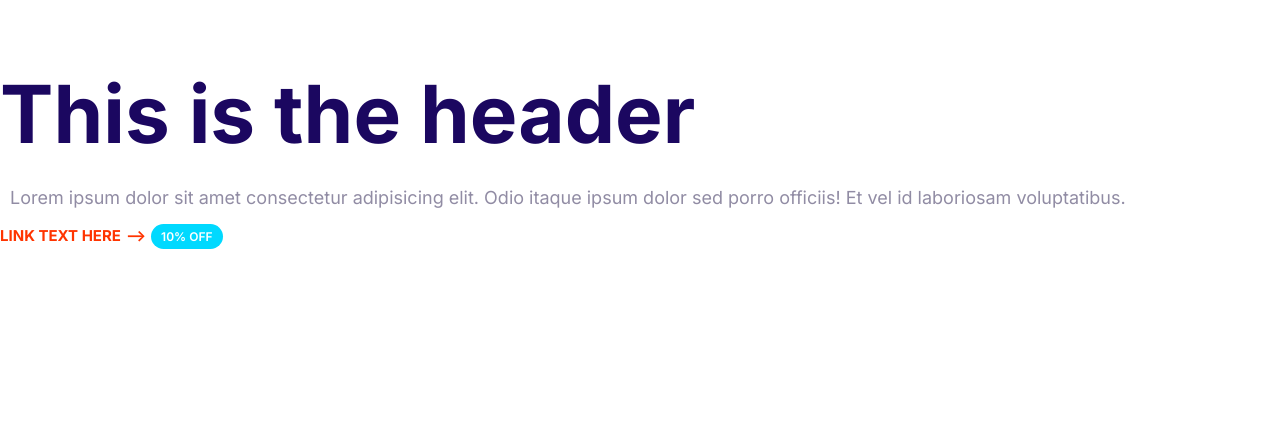
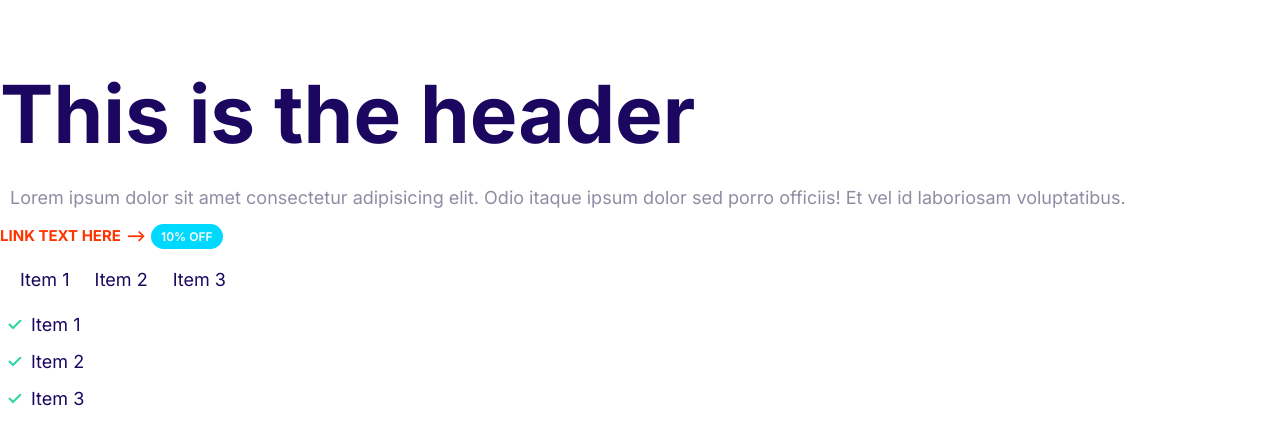
Before and after one commit to amirahadi06/Moshify-Project, a plain HTML site: page index.html in a window 1280 px wide. Drawn offline with Linux system fonts and the light colour scheme.

Commit message:
Define Lists

```diff
--- a/css/stylesheet.css
+++ b/css/stylesheet.css
@@ -122,3 +122,32 @@ a {
     font-size: 1.2rem;
   }
 }
+
+/* ------------------Lists------------------------- */
+.list {
+  list-style: none;
+  padding-left: 0;
+  color: var(--color-heading);
+}
+
+.list--horizontal .list__item {
+  display: inline-block;
+  margin-left: 2rem;
+}
+
+.list--vertical {
+  list-style-image: url(../icons/tick.svg);
+  padding-left: 3rem;
+}
+
+.list--vertical .list__item {
+  padding-left: 0.5rem;
+  padding-bottom: 1rem;
+}
+
+@media screen and (min-width: 1024px) {
+  .list--vertical .list__item {
+    padding-left: 0.1rem;
+    padding-bottom: 1rem;
+  }
+}
--- a/index.html
+++ b/index.html
@@ -22,5 +22,15 @@
     </p>
     <a href="#" class="link-arrow">Link Text Here</a>
     <span class="badge badge--secondary badge--small">10% OFF</span>
+    <ul class="list list--horizontal">
+      <li class="list__item">Item 1</li>
+      <li class="list__item">Item 2</li>
+      <li class="list__item">Item 3</li>
+    </ul>
+    <ul class="list list--vertical">
+      <li class="list__item">Item 1</li>
+      <li class="list__item">Item 2</li>
+      <li class="list__item">Item 3</li>
+    </ul>
   </body>
 </html>
```
Also changed, not shown: components/lists.html (added, +10 -0 lines), icons/tick.svg (added).
